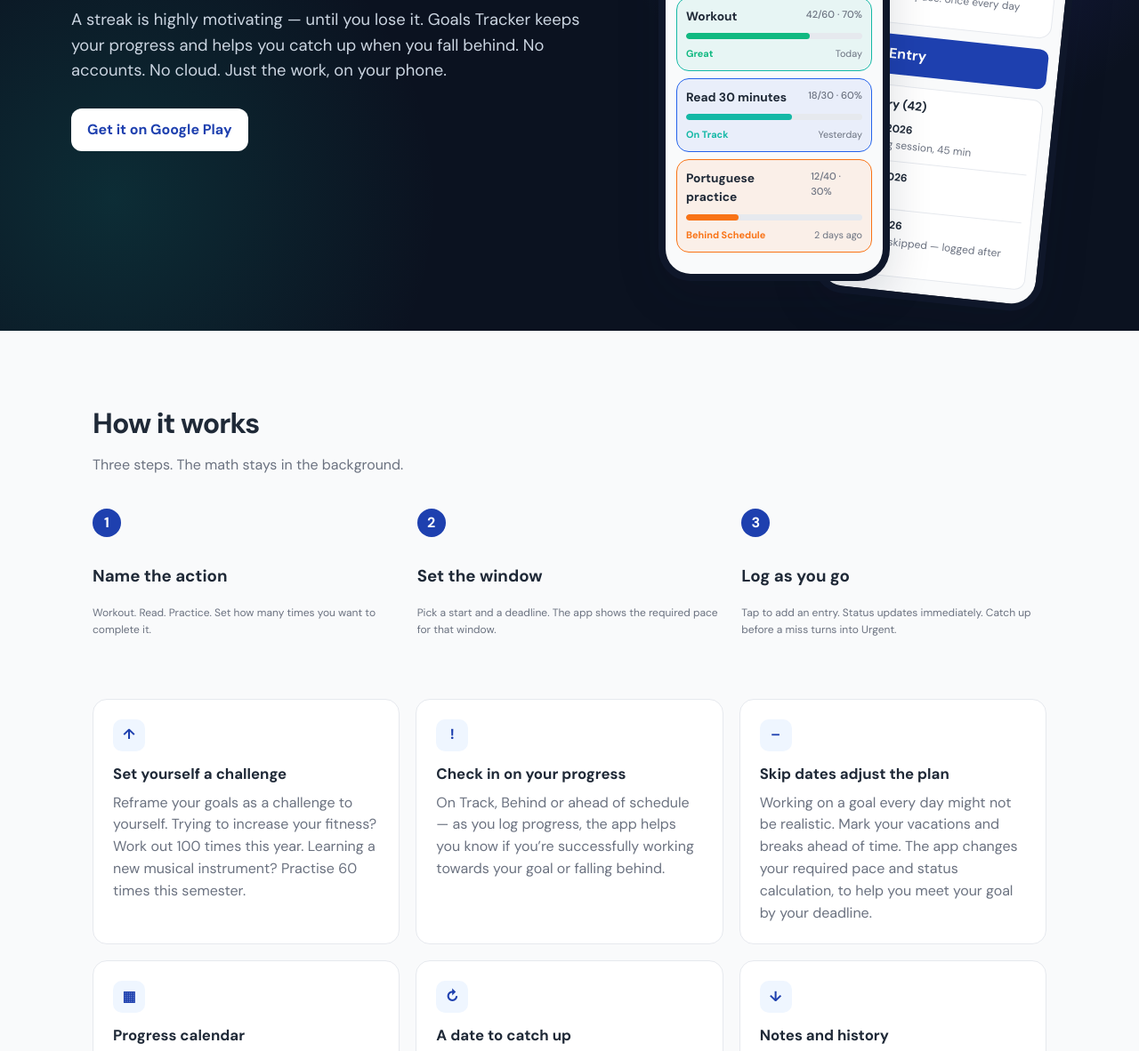
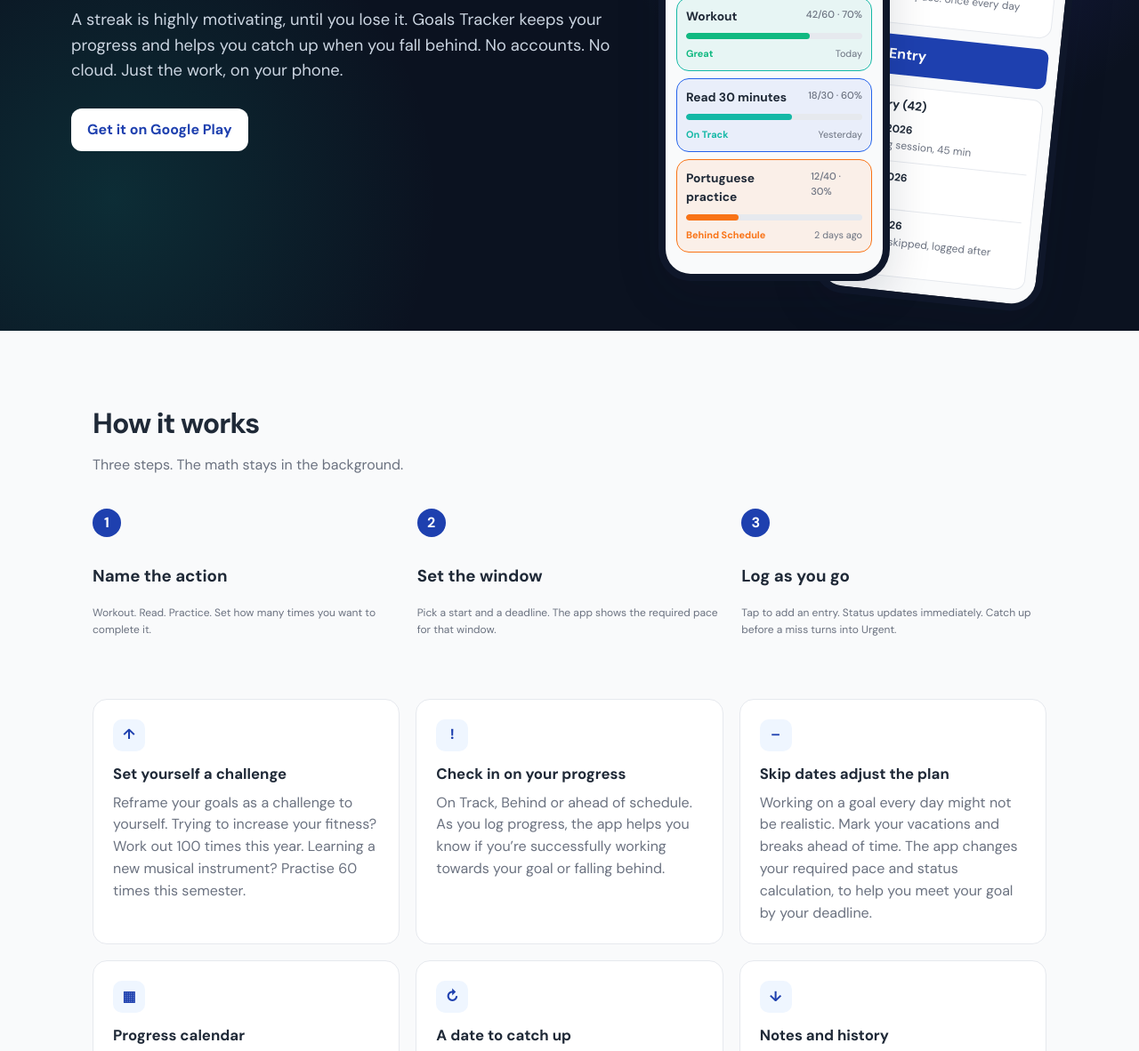
Before and after one commit to zepedrodev/goals-tracker, a plain HTML site: page index.html in a window 1280 px wide. Shown: the part 438-1620 px from the top of the page at 89% size. Drawn offline with Linux system fonts and the light colour scheme.

Commit message:
Minor page adjustments
Co-authored-by: Cursor <cursoragent@cursor.com>

```diff
--- a/index.html
+++ b/index.html
@@ -3,16 +3,16 @@
   <head>
     <meta charset="utf-8" />
     <meta name="viewport" content="width=device-width, initial-scale=1" />
-    <title>Goals Tracker — Built for long-term consistency</title>
+    <title>Goals Tracker: Built for long-term consistency</title>
     <meta
       name="description"
-      content="A streak is highly motivating — until you lose it. Goals Tracker keeps your progress and helps you catch up when you fall behind. All data stays on your phone."
+      content="A streak is highly motivating, until you lose it. Goals Tracker keeps your progress and helps you catch up when you fall behind. All data stays on your phone."
     />
     <link rel="canonical" href="https://zepedrodev.github.io/goals-tracker/" />
     <meta property="og:title" content="Goals Tracker" />
     <meta
       property="og:description"
-      content="A streak is highly motivating — until you lose it. Goals Tracker keeps your progress and helps you catch up."
+      content="A streak is highly motivating, until you lose it. Goals Tracker keeps your progress and helps you catch up."
     />
     <meta property="og:type" content="website" />
     <meta property="og:url" content="https://zepedrodev.github.io/goals-tracker/" />
@@ -45,7 +45,7 @@
           <div>
             <h1>Built for long-term consistency, not constant motivation</h1>
             <p class="lede">
-              A streak is highly motivating — until you lose it. Goals Tracker
+              A streak is highly motivating, until you lose it. Goals Tracker
               keeps your progress and helps you catch up when you fall behind.
               No accounts. No cloud. Just the work, on your phone.
             </p>
@@ -136,7 +136,7 @@
                   <h3>History (42)</h3>
                   <p><strong>6 Sep 2026</strong><br /><span class="muted">Morning session, 45 min</span></p>
                   <p><strong>5 Sep 2026</strong><br /><span class="muted">Legs</span></p>
-                  <p><strong>3 Sep 2026</strong><br /><span class="muted">Rest day skipped — logged after travel</span></p>
+                  <p><strong>3 Sep 2026</strong><br /><span class="muted">Rest day skipped, logged after travel</span></p>
                 </div>
               </div>
             </div>
@@ -179,7 +179,7 @@
               <div class="feature-icon" aria-hidden="true">!</div>
               <h3>Check in on your progress</h3>
               <p>
-                On Track, Behind or ahead of schedule — as you log progress, the
+                On Track, Behind or ahead of schedule. As you log progress, the
                 app helps you know if you’re successfully working towards your
                 goal or falling behind.
               </p>
@@ -226,7 +226,7 @@
         <div class="wrap privacy-grid">
           <div>
             <p class="kicker" style="color:#0f766e">Local first</p>
-            <h2>Your goals never leave the phone</h2>
+            <h2>Your goals never leave your phone</h2>
             <p class="section-intro" style="margin-bottom:18px">
               There is no Goals Tracker account and no developer-operated server.
               Titles, notes, dates, and backups stay in the app’s private storage.
```
Also changed, not shown: privacy/index.html (+1 -1 lines).
